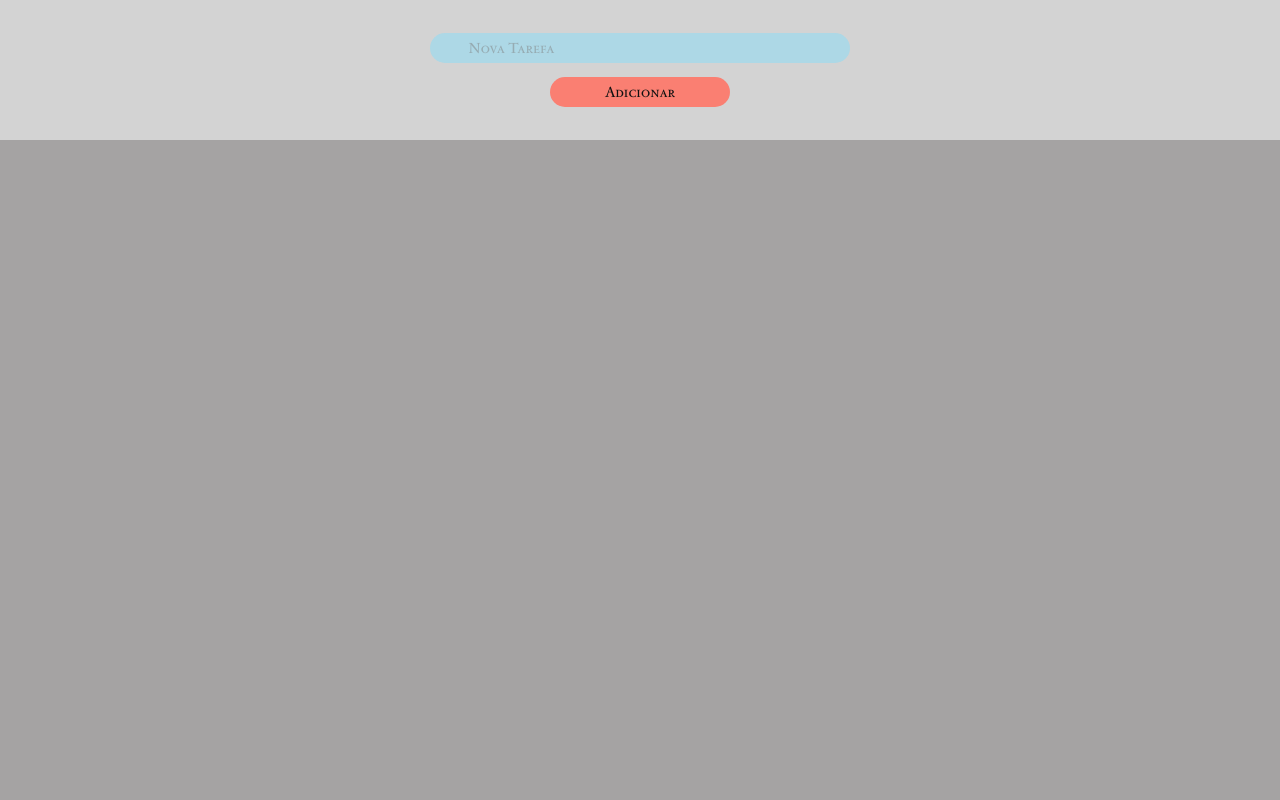
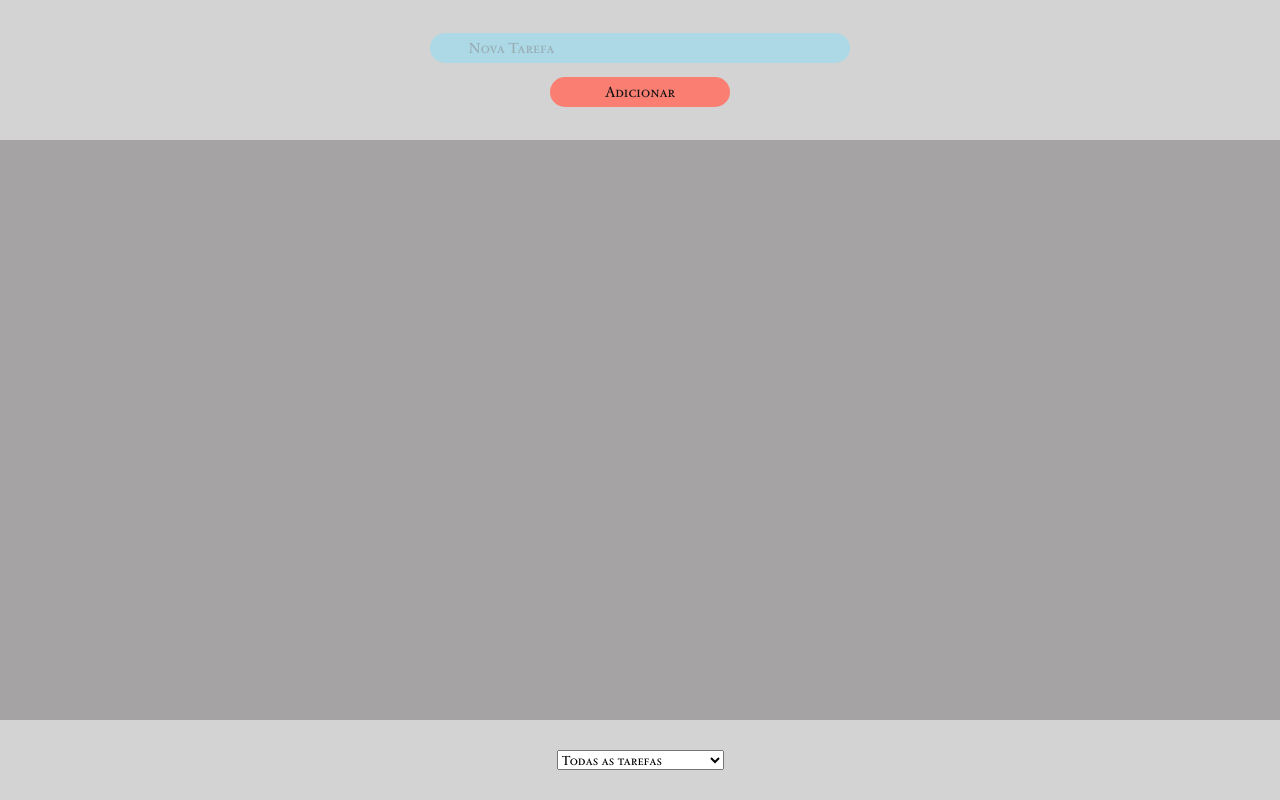
Before and after one commit to VitoCesar/BasicToDoList, a React (Vite) app: page / in a window 1280 px wide. Built offline with nearby package versions, Linux system fonts and the light colour scheme.

Commit message:
criação do footer com select das tarefas

```diff
--- a/src/pages/TodoApp/TodoApp.jsx
+++ b/src/pages/TodoApp/TodoApp.jsx
@@ -1,6 +1,7 @@
 import React from "react";
 import TodoCreator from './containers/TodoCreator/TodoCreator'
 import TodoList from './containers/TodoList/TodoList'
+import TodoFilter from './containers/TodoFilter/TodoFilter'
 
 function TodoApp(){
   return (
@@ -8,7 +9,7 @@ function TodoApp(){
     <>
       <TodoCreator />
       <TodoList />
-      <footer>TodoFilter</footer>
+      <TodoFilter />
     </>
   )
 }
--- /dev/null
+++ b/src/pages/TodoApp/containers/TodoFilter/TodoFilter.jsx
@@ -0,0 +1,34 @@
+import React, { useContext, useCallback, useState, useEffect } from "react";
+import TodoSelect from "./components/Select/TodoSelect";
+import FilterContext from '../../../../state/filter/Context'
+import * as filterActions from "../../../../state/filter/actions"
+import styles from './TodoFilter.module.css'
+
+function TodoFilter(){
+  const { filter, dispatchToFilter } = useContext(FilterContext)
+  const [ selectValue, setSelectValue ] = useState(filter)
+  const handleOption = useCallback((e) => {
+    setSelectValue(e.target.value)
+  }, [setSelectValue])
+  const updateFilter = useCallback((filter) => {
+    dispatchToFilter(filterActions.toggleFilter(filter))
+  }, [dispatchToFilter])
+  useEffect(() => {
+    updateFilter(selectValue)
+  }, [updateFilter, selectValue])
+  return(
+    <div className={styles.container}>
+      <TodoSelect
+        value={selectValue}
+        onOption={handleOption}
+        options={[
+          { value: 'all', title: 'Todas as tarefas' },
+          { value: 'active', title: 'Tarefas não concluídas' },
+          { value: 'completed', title: 'Tarefas concluídas' }
+        ]}
+      />
+    </div>
+  )
+}
+
+export default TodoFilter
--- /dev/null
+++ b/src/pages/TodoApp/containers/TodoFilter/TodoFilter.module.css
@@ -0,0 +1,11 @@
+.container{
+  width: 100%;
+  height: 80px;
+  position: fixed;
+  left: 0px;
+  bottom: 0px;
+  display: grid;
+  justify-content: center;
+  align-content: center;
+  background-color: lightgray;
+}
--- /dev/null
+++ b/src/pages/TodoApp/containers/TodoFilter/components/Select/TodoSelect.jsx
@@ -0,0 +1,13 @@
+import React from "react";
+
+function TodoSelect({ value, onOption, options }){
+  return (
+    <select value={value} onChange={onOption}>
+      {options.map((option) => {
+        return <option key={option.value} value={option.value}>{option.title}</option>
+      })}
+    </select>
+  )
+}
+
+export default TodoSelect
--- a/src/pages/TodoApp/containers/TodoList/TodoList.jsx
+++ b/src/pages/TodoApp/containers/TodoList/TodoList.jsx
@@ -25,6 +25,12 @@ function TodoList(){
   const handleModalClose = useCallback(() => {
     setCurrentId(null)
   }, [])
+  const getTitle = useCallback((id) => {
+    const currentTodo = todos.find((todo) => {
+      return todo.id === id
+    })
+    return currentTodo.title
+  }, [todos])
   return (
     <div className={styles.container}>
       <ul>
@@ -48,6 +54,7 @@ function TodoList(){
           id={currentId}
           onModalClose={handleModalClose}
           onTitleUpdate={handleUpdate}
+          findTitle={getTitle}
           />
       )}
     </div>
--- a/src/pages/TodoApp/containers/TodoList/TodoList.module.css
+++ b/src/pages/TodoApp/containers/TodoList/TodoList.module.css
@@ -3,7 +3,7 @@
   top: 140px;
   left: 0px;
   width: 100%;
-  height: calc(100vh - 140px);
+  height: calc(100vh - 220px);
   padding: 4% 8%;
   background-color: rgb(165, 163, 163);
   overflow-y: scroll;
--- a/src/pages/TodoApp/containers/TodoList/components/TodoModal/TodoModal.jsx
+++ b/src/pages/TodoApp/containers/TodoList/components/TodoModal/TodoModal.jsx
@@ -3,10 +3,10 @@ import { useFormik } from "formik";
 import * as yup from 'yup'
 import styles from './TodoModal.module.css'
 
-function TodoModal({ id, onModalClose, onTitleUpdate }){
+function TodoModal({ id, onModalClose, onTitleUpdate, findTitle }){
   const { getFieldProps, touched, errors, isValid, handleSubmit} = useFormik({
     initialValues: {
-      title: ''
+      title: findTitle(id)
     },
     validationSchema: yup.object({
       title: yup.string().required('Campo não pode ficar em branco')
--- a/src/state/filter/actions.js
+++ b/src/state/filter/actions.js
@@ -1,7 +1,7 @@
 import * as filterTypes from './types'
 
 //função retorna objeto para input
-export function toggledFilter(filter){
+export function toggleFilter(filter){
   return {
     //filtro novo para filtro atual
     type: filterTypes.TOGGLE_FILTER,
```
